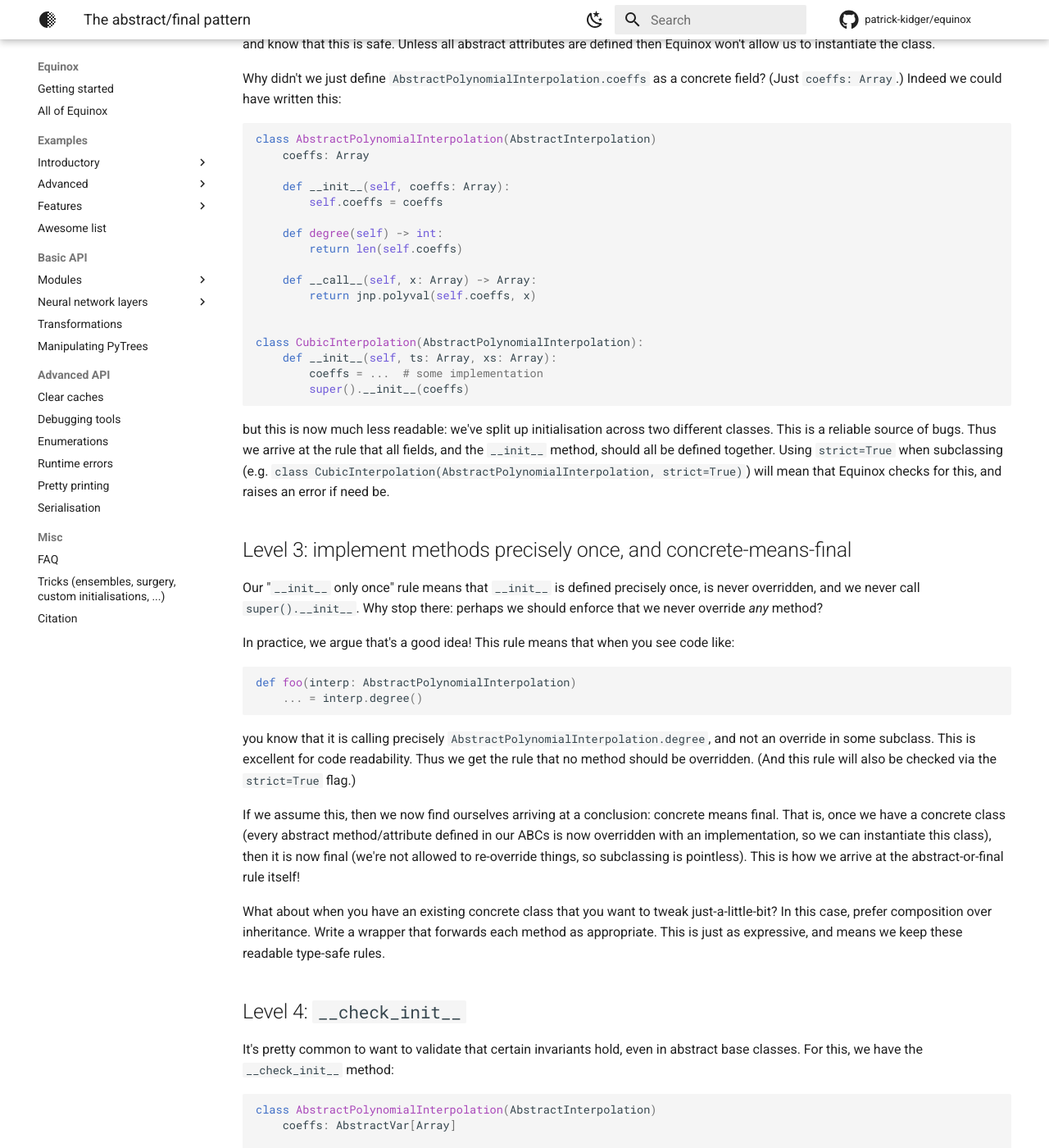
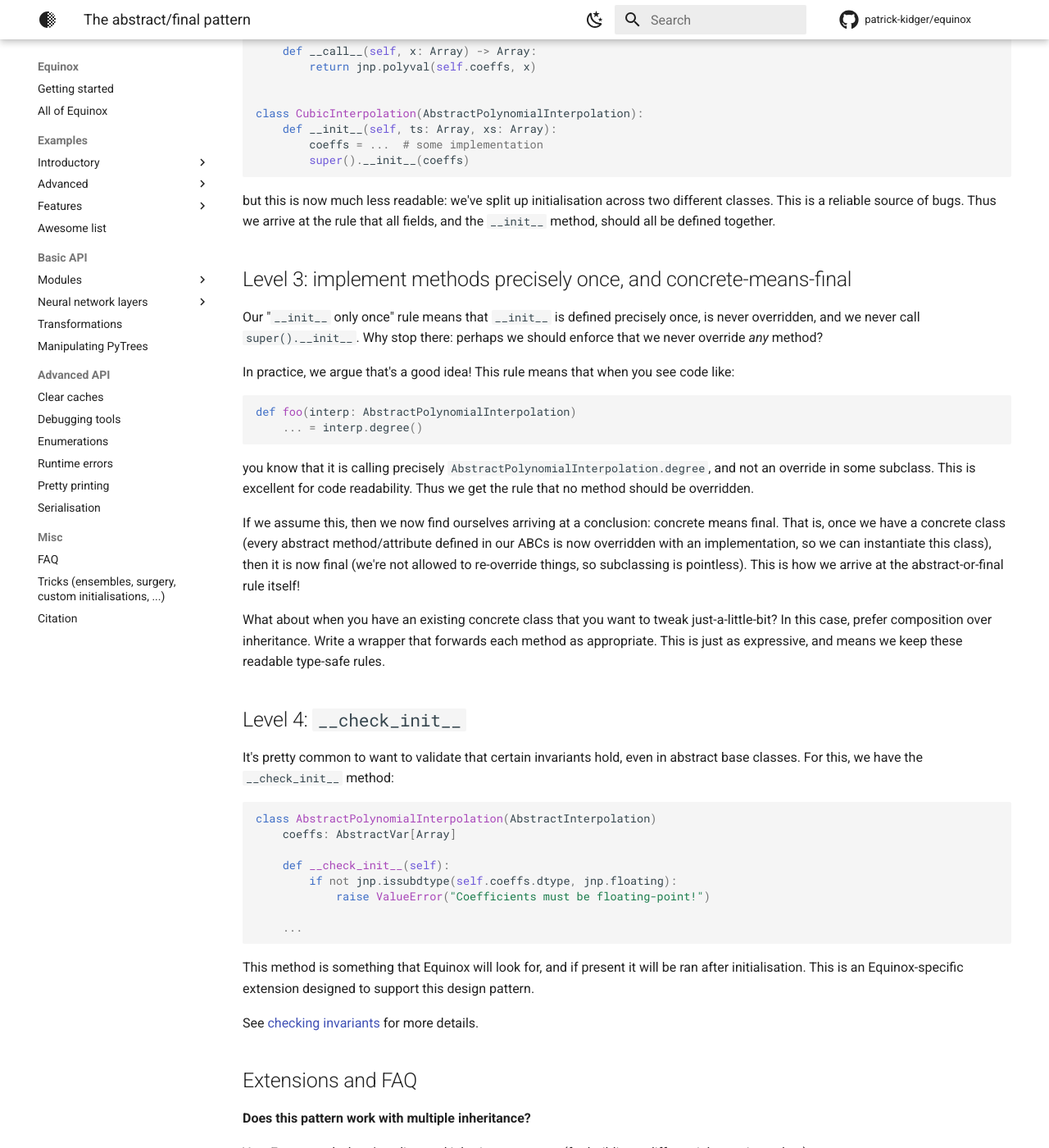
Before and after one commit to patrick-kidger/equinox, an MkDocs documentation site: the page built from docs/pattern.md, in a window 1280 px wide and 1400 px high, scrolled down 3169 px. Shown: the whole window at 82% size. Built offline with MkDocs 1.6.1 and Material for MkDocs 9.7.7, drawn with Linux system fonts in a browser that asks for light colours; comment, search, counter and statistics services are not loaded; some of the changed text lies outside the part shown.

Commit message:
Remove strict=True from pattern doc

````diff
--- a/docs/pattern.md
+++ b/docs/pattern.md
@@ -14,18 +14,6 @@
     The `__init__` method, and all dataclass fields, must all be defined in one class. (No defining fields in multiple parts of a class hierarchy.)
 
 Collectively, these rules serve to avoid all the worst ways in which you might spaghetti your code. Abstract classes are used to define interfaces or partial implementations. Final classes are what get passed around at runtime. No overriding (either of methods or of non-abstract classes) means there are no surprises with exactly what is being called. Keeping all fields together means that initialisation is readable.
-
-Equinox will enforce these rules when subclassing with `strict=True`, e.g.
-```python
-class Foo(eqx.Module, strict=True):
-    x: int
-# ...so far so good...
-
-class Bar(Foo, strict=True):
-    y: int
-# ...error raised here: can't define fields in two different classes.
-```
-(In addition, `strict=True` checks two other things: that all abstract classes have a name that starts with `"Abstract"`, and that modules aren't mixed with non-module classes.)
 
 !!! faq "FAQ"
 
@@ -150,7 +138,7 @@
         coeffs = ...  # some implementation
         super().__init__(coeffs)
 ```
-but this is now much less readable: we've split up initialisation across two different classes. This is a reliable source of bugs. Thus we arrive at the rule that all fields, and the `__init__` method, should all be defined together. Using `strict=True` when subclassing (e.g. `class CubicInterpolation(AbstractPolynomialInterpolation, strict=True)`) will mean that Equinox checks for this, and raises an error if need be.
+but this is now much less readable: we've split up initialisation across two different classes. This is a reliable source of bugs. Thus we arrive at the rule that all fields, and the `__init__` method, should all be defined together.
 
 ## Level 3: implement methods precisely once, and concrete-means-final
 
@@ -161,7 +149,7 @@
 def foo(interp: AbstractPolynomialInterpolation)
     ... = interp.degree()
 ```
-you know that it is calling precisely `AbstractPolynomialInterpolation.degree`, and not an override in some subclass. This is excellent for code readability. Thus we get the rule that no method should be overridden. (And this rule will also be checked via the `strict=True` flag.)
+you know that it is calling precisely `AbstractPolynomialInterpolation.degree`, and not an override in some subclass. This is excellent for code readability. Thus we get the rule that no method should be overridden.
 
 If we assume this, then we now find ourselves arriving at a conclusion: concrete means final. That is, once we have a concrete class (every abstract method/attribute defined in our ABCs is now overridden with an implementation, so we can instantiate this class), then it is now final (we're not allowed to re-override things, so subclassing is pointless). This is how we arrive at the abstract-or-final rule itself!
 
@@ -261,7 +249,7 @@
     def another_method(self):
         pass
 ```
-We didn't discuss it above, but we do ban things like this as well. (And `strict=True` will prevent this.) The reason is to simplify things when writing something like:
+We didn't discuss it above, but we do ban things like this as well. The reason is to simplify things when writing something like:
 ```python
 def add(x: ConcreteArray, y: ConcreteArray) -> ConcreteArray:
     ...
````
Also changed, not shown: docs/api/module/advanced_fields.md (+0 -36 lines).
